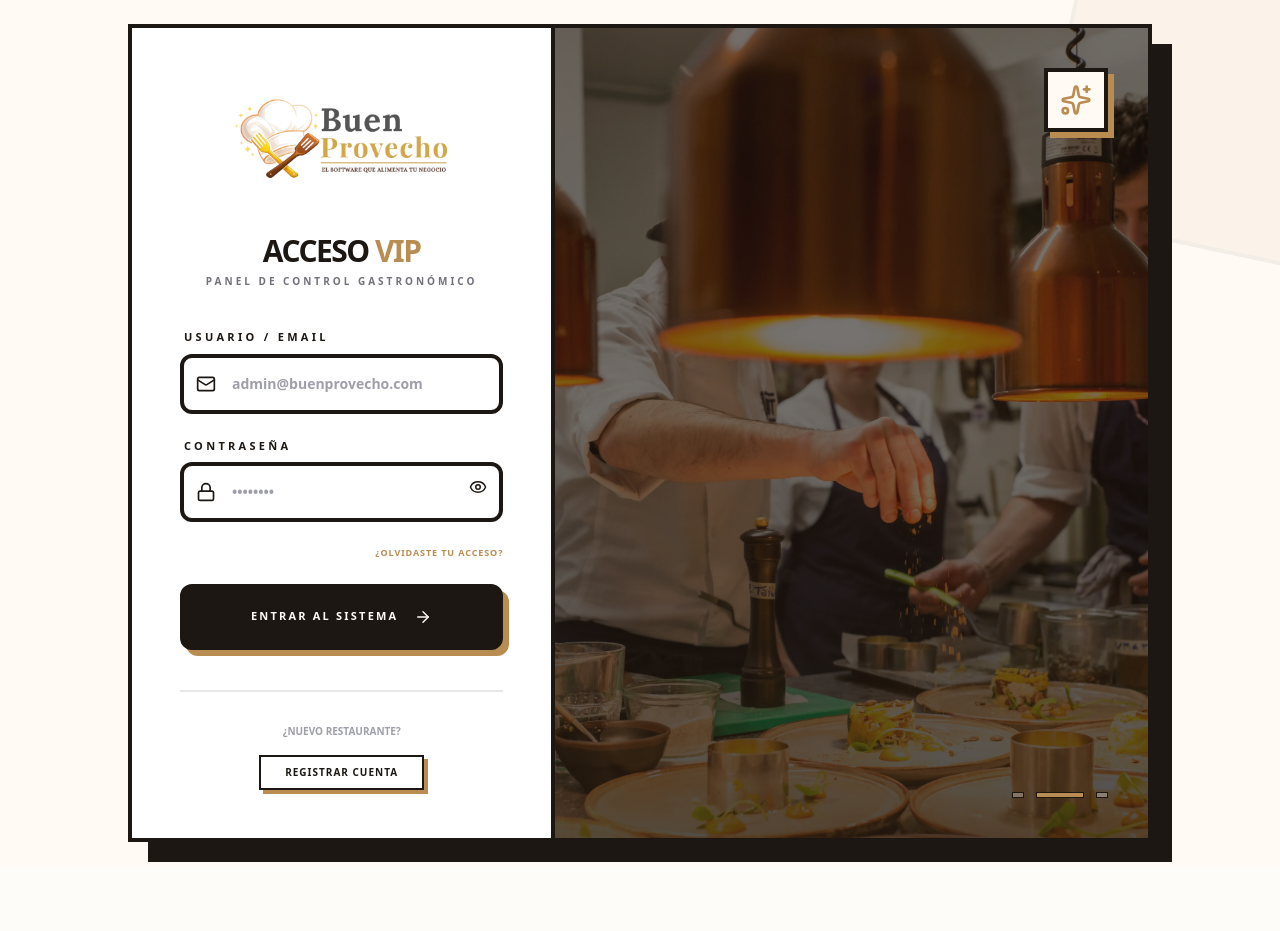
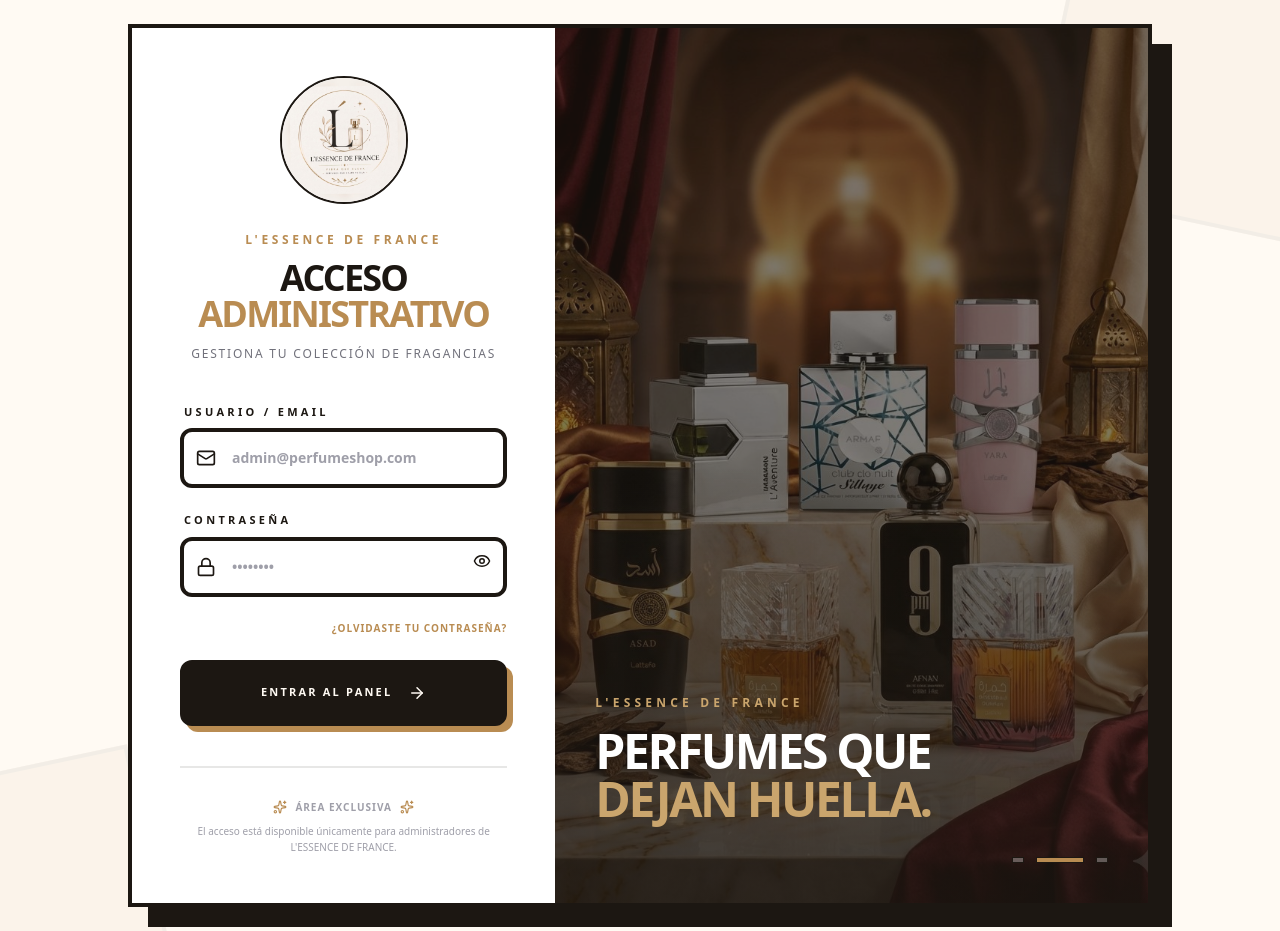
Before and after one commit to jmagzul-2024029/Perfume-store-web, a React (Vite) app in the folder Frontend-perfume/: page /login in a window 1280 px wide. Before the commit the page ends 866 px from the top, so only its background shows below. Built offline with nearby package versions, Linux system fonts and the light colour scheme; no server answers.

Commit message:
feat(frontend): actualizar enrutamiento y paginas de productos y login

```diff
--- a/Frontend-perfume/src/app/router/index.jsx
+++ b/Frontend-perfume/src/app/router/index.jsx
@@ -1,6 +1,7 @@
 import { createBrowserRouter } from 'react-router-dom';
 
 import ProtectedRoute from './ProtectedRoute';
+import PublicLayout from '../layouts/PublicLayout';
 
 import LoginPage from '../../features/auth/pages/LoginPage';
 import ProductsPage from '../../features/products/pages/ProductsPage';
@@ -8,6 +9,9 @@
 import AdminProductsPage from '../../features/products/pages/AdminProductsPage';
 
 export const router = createBrowserRouter([
+  {
+    element: <PublicLayout />,
+    children: [
       {
         path: '/',
         element: <ProductsPage />,
@@ -19,6 +23,8 @@
       {
         path: '/perfumes/:id',
         element: <ProductDetailPage />,
+      },
+    ],
   },
   {
     path: '/login',
--- a/Frontend-perfume/src/features/auth/pages/LoginPage.jsx
+++ b/Frontend-perfume/src/features/auth/pages/LoginPage.jsx
@@ -1,4 +1,4 @@
-import React, { useState, useEffect } from 'react';
+import React, { useEffect, useState } from 'react';
 import { useAuthStore } from '../store/useAuthStore';
 import { useNavigate, Link } from 'react-router-dom';
 import { toast } from 'react-hot-toast';
@@ -12,15 +12,15 @@
   Sparkles,
 } from 'lucide-react';
 
-import Restaurante1 from '../../../assets/img/Restaurante1.webp';
-import Restaurante2 from '../../../assets/img/Restaurante2.webp';
-import Restaurante3 from '../../../assets/img/Restaurante3.webp';
-import LogoBuenProvecho from '../../../assets/img/LogoBuenProvecho.png';
+import Perfumes1 from '../../../assets/img/carr-1.jpg';
+import Perfumes2 from '../../../assets/img/carr-2.webp';
+import Perfumes3 from '../../../assets/img/carr-3.jpg';
+import LogoPerfumes from '../../../assets/img/Logo-Perfume.jpg';
 
 import { Button } from '../../../shared/components/ui/Button';
 import { Input } from '../../../shared/components/ui/Input';
 
-const uploadImages = [Restaurante1, Restaurante2, Restaurante3];
+const perfumeImages = [Perfumes1, Perfumes2, Perfumes3];
 
 const LoginPage = () => {
   const [email, setEmail] = useState('');
@@ -32,14 +32,16 @@
     password: '',
   });
 
+  const [currentImage, setCurrentImage] = useState(0);
+
   const { login, isLoading } = useAuthStore();
   const navigate = useNavigate();
 
-  const [currentImage, setCurrentImage] = useState(0);
-
   useEffect(() => {
     const timer = setInterval(() => {
-      setCurrentImage((prev) => (prev + 1) % uploadImages.length);
+      setCurrentImage(
+        (previous) => (previous + 1) % perfumeImages.length
+      );
     }, 5000);
 
     return () => clearInterval(timer);
@@ -53,27 +55,33 @@
       password: '',
     });
 
-    if (!email || !password) {
+    if (!email.trim() || !password) {
       setFieldErrors({
-        email: !email ? 'Ingresa tu usuario o correo' : '',
-        password: !password ? 'Ingresa tu contraseña' : '',
+        email: !email.trim()
+          ? 'Ingresa tu usuario o correo'
+          : '',
+        password: !password
+          ? 'Ingresa tu contraseña'
+          : '',
       });
 
       return;
     }
 
-    const result = await login(email, password);
+    try {
+      const result = await login(email.trim(), password);
 
       if (result.success) {
-      toast.success('¡Bienvenido de nuevo!');
+        toast.success("¡Bienvenido a L'ESSENCE DE FRANCE!");
 
         const loggedUser = useAuthStore.getState().user;
 
-      navigate(
-        loggedUser?.restaurantId
-          ? `/dashboard/restaurants/${loggedUser.restaurantId}`
-          : '/dashboard'
-      );
+        /*
+         * Solamente los administradores necesitan iniciar sesión.
+         * Después de autenticarse correctamente van directamente
+         * al panel administrativo.
+         */
+        navigate('/dashboard');
 
         return;
       }
@@ -96,66 +104,125 @@
         return;
       }
 
-    toast.error(result.error);
+      toast.error(
+        result.error || 'No fue posible iniciar sesión'
+      );
+    } catch (error) {
+      console.error('Error durante el login:', error);
+
+      toast.error(
+        'No se pudo conectar con el servidor'
+      );
+    }
   };
 
   return (
-    <div className="min-h-screen bg-[#fffaf3] flex items-center justify-center p-6 overflow-hidden relative font-outfit">
+    <main className="min-h-screen bg-[#fffaf3] flex items-center justify-center px-4 py-6 sm:px-6 relative overflow-hidden font-outfit">
 
-      {/* Decoración sutil */}
-      <div className="absolute top-[-5%] right-[-5%] w-72 h-72 bg-[#b98c52] opacity-5 border-4 border-[#1c1712] -z-0 rotate-12" />
+      {/* Decoración de fondo */}
+      <div className="absolute -top-24 -right-24 w-64 h-64 sm:w-80 sm:h-80 bg-[#b98c52] opacity-5 border-4 border-[#1c1712] rotate-12 pointer-events-none" />
 
-      <div className="relative z-10 w-full max-w-5xl grid grid-cols-1 lg:grid-cols-12 gap-0 items-stretch border-4 border-[#1c1712] shadow-[20px_20px_0px_#1c1712] bg-white overflow-hidden">
+      <div className="absolute -bottom-32 -left-32 w-72 h-72 bg-[#b98c52] opacity-5 border-4 border-[#1c1712] -rotate-12 pointer-events-none" />
 
-        {/* Lado Izquierdo: Formulario */}
-        <motion.div
-          initial={{ opacity: 0, scale: 0.95 }}
-          animate={{ opacity: 1, scale: 1 }}
-          className="lg:col-span-5 p-8 md:p-12 flex flex-col justify-center border-b-4 lg:border-b-0 lg:border-r-4 border-[#1c1712]"
+      {/* Contenedor principal */}
+      <div className="relative z-10 w-full max-w-5xl grid grid-cols-1 lg:grid-cols-12 bg-white border-2 sm:border-4 border-[#1c1712] shadow-[8px_8px_0px_#1c1712] sm:shadow-[20px_20px_0px_#1c1712] overflow-hidden">
+
+        {/* ================================
+            FORMULARIO
+        ================================= */}
+        <motion.section
+          initial={{
+            opacity: 0,
+            x: -30,
+          }}
+          animate={{
+            opacity: 1,
+            x: 0,
+          }}
+          transition={{
+            duration: 0.5,
+          }}
+          className="lg:col-span-5 p-6 sm:p-8 md:p-10 lg:p-12 flex flex-col justify-center"
         >
-          <div className="mb-10 text-center">
+
+          {/* Logo y encabezado */}
+          <div className="mb-8 sm:mb-10 text-center">
+
             <img
-              src={LogoBuenProvecho}
-              alt="Logo"
-              className="h-32 mb-8 mx-auto"
+              src={LogoPerfumes}
+              alt="L'ESSENCE DE FRANCE"
+              className="w-24 h-24 sm:w-28 sm:h-28 md:w-32 md:h-32 object-cover rounded-full mx-auto mb-5 sm:mb-7 border-2 border-[#1c1712]"
             />
 
-            <h1 className="text-3xl font-black text-[#1c1712] uppercase tracking-tighter leading-none mb-2">
-              Acceso <span className="text-[#b98c52]">VIP</span>
+            <p className="text-[10px] sm:text-xs font-black uppercase tracking-[0.3em] text-[#b98c52] mb-3">
+              L'ESSENCE DE FRANCE
+            </p>
+
+            <h1 className="text-3xl sm:text-4xl font-black text-[#1c1712] uppercase tracking-tighter leading-none mb-3">
+              Acceso{' '}
+              <span className="text-[#b98c52]">
+                Administrativo
+              </span>
             </h1>
 
-            <p className="text-[10px] font-black uppercase tracking-[0.3em] text-zinc-500">
-              Panel de Control Gastronómico
+            <p className="text-[10px] sm:text-xs font-medium uppercase tracking-[0.15em] text-zinc-500 leading-relaxed max-w-xs mx-auto">
+              Gestiona tu colección de fragancias
             </p>
           </div>
 
-          <form className="space-y-6" onSubmit={handleSubmit}>
+          {/* Formulario */}
+          <form
+            className="space-y-5 sm:space-y-6"
+            onSubmit={handleSubmit}
+          >
 
+            {/* Email */}
             <Input
               label="Usuario / Email"
               icon={Mail}
               type="text"
-              placeholder="admin@buenprovecho.com"
+              placeholder="admin@perfumeshop.com"
               value={email}
-              onChange={(e) => setEmail(e.target.value)}
+              onChange={(event) =>
+                setEmail(event.target.value)
+              }
               error={fieldErrors.email}
+              autoComplete="username"
             />
 
+            {/* Contraseña */}
             <div className="relative">
+
               <Input
                 label="Contraseña"
                 icon={Lock}
-                type={showPassword ? 'text' : 'password'}
+                type={
+                  showPassword
+                    ? 'text'
+                    : 'password'
+                }
                 placeholder="••••••••"
                 value={password}
-                onChange={(e) => setPassword(e.target.value)}
+                onChange={(event) =>
+                  setPassword(event.target.value)
+                }
                 error={fieldErrors.password}
+                autoComplete="current-password"
               />
 
               <button
                 type="button"
-                onClick={() => setShowPassword(!showPassword)}
-                className="absolute right-4 top-10 text-[#1c1712]"
+                aria-label={
+                  showPassword
+                    ? 'Ocultar contraseña'
+                    : 'Mostrar contraseña'
+                }
+                onClick={() =>
+                  setShowPassword(
+                    (previous) => !previous
+                  )
+                }
+                className="absolute right-3 sm:right-4 top-10 text-[#1c1712] hover:text-[#b98c52] transition-colors"
               >
                 {showPassword ? (
                   <EyeOff size={18} />
@@ -163,88 +230,151 @@
                   <Eye size={18} />
                 )}
               </button>
+
             </div>
 
+            {/* Recuperación */}
             <div className="flex justify-end">
               <Link
                 to="/forgot-password"
-                className="text-[9px] font-black uppercase tracking-widest text-[#b98c52] hover:underline"
+                className="text-[9px] sm:text-[10px] font-black uppercase tracking-widest text-[#b98c52] hover:underline"
               >
-                ¿Olvidaste tu acceso?
+                ¿Olvidaste tu contraseña?
               </Link>
             </div>
 
+            {/* Botón */}
             <Button
               type="submit"
               isLoading={isLoading}
-              className="w-full py-5 text-xs"
+              className="w-full py-4 sm:py-5 text-xs"
             >
-              Entrar al Sistema
-              <ArrowRight size={18} className="ml-2" />
+              Entrar al Panel
+
+              <ArrowRight
+                size={18}
+                className="ml-2"
+              />
             </Button>
+
           </form>
 
-          <div className="mt-10 pt-8 border-t-2 border-[#1c1712]/10 flex flex-col items-center gap-4">
-            <span className="text-[10px] font-black uppercase text-zinc-400">
-              ¿Nuevo Restaurante?
+          {/* Información */}
+          <div className="mt-8 sm:mt-10 pt-6 sm:pt-8 border-t-2 border-[#1c1712]/10 text-center">
+
+            <div className="flex items-center justify-center gap-2 mb-2">
+              <Sparkles
+                size={14}
+                className="text-[#b98c52]"
+              />
+
+              <span className="text-[9px] sm:text-[10px] font-black uppercase tracking-widest text-zinc-400">
+                Área exclusiva
               </span>
 
-            <Link
-              to="/register"
-              className="text-[10px] font-black uppercase tracking-widest text-[#1c1712] px-6 py-2 border-2 border-[#1c1712] shadow-[4px_4px_0px_#b98c52] hover:-translate-y-1 transition-all"
-            >
-              Registrar Cuenta
-            </Link>
-          </div>
-        </motion.div>
-
-        {/* Lado Derecho: Showcase */}
-        <motion.div
-          initial={{ opacity: 0 }}
-          animate={{ opacity: 1 }}
-          className="hidden lg:block lg:col-span-7 relative bg-[#1c1712]"
-        >
-          <AnimatePresence mode="wait">
-            <motion.img
-              key={currentImage}
-              initial={{ opacity: 0 }}
-              animate={{ opacity: 1 }}
-              exit={{ opacity: 0 }}
-              transition={{ duration: 1.2 }}
-              src={uploadImages[currentImage]}
-              className="absolute inset-0 w-full h-full object-cover opacity-90"
-              alt={`Restaurante Showcase ${currentImage + 1}`}
-            />
-          </AnimatePresence>
-
-          <div className="absolute inset-0 bg-gradient-to-t from-[#1c1712] via-transparent to-transparent opacity-40" />
-
-          {/* Indicadores de imagen */}
-          <div className="absolute bottom-10 right-10 flex gap-3 z-30">
-            {uploadImages.map((_, i) => (
-              <div
-                key={i}
-                className={`h-1.5 border border-[#1c1712] transition-all duration-500 ${i === currentImage
-                    ? 'w-12 bg-[#b98c52]'
-                    : 'w-3 bg-white/30'
-                  }`}
-              />
-            ))}
-          </div>
-
-          {/* Icono decorativo */}
-          <div className="absolute top-10 right-10">
-            <div className="w-16 h-16 bg-[#fffaf3] border-4 border-[#1c1712] flex items-center justify-center shadow-[6px_6px_0px_#b98c52]">
               <Sparkles
-                size={32}
+                size={14}
                 className="text-[#b98c52]"
               />
             </div>
-          </div>
-        </motion.div>
+
+            <p className="text-[9px] sm:text-[10px] text-zinc-400 leading-relaxed max-w-xs mx-auto">
+              El acceso está disponible únicamente
+              para administradores de L'ESSENCE DE FRANCE.
+            </p>
 
           </div>
+
+        </motion.section>
+
+        {/* ================================
+            SHOWCASE
+        ================================= */}
+        <motion.section
+          initial={{
+            opacity: 0,
+          }}
+          animate={{
+            opacity: 1,
+          }}
+          transition={{
+            duration: 0.7,
+          }}
+          className="hidden lg:block lg:col-span-7 relative min-h-[650px] bg-[#1c1712]"
+        >
+
+          <AnimatePresence mode="wait">
+
+            <motion.img
+              key={currentImage}
+              src={perfumeImages[currentImage]}
+              initial={{
+                opacity: 0,
+                scale: 1.05,
+              }}
+              animate={{
+                opacity: 1,
+                scale: 1,
+              }}
+              exit={{
+                opacity: 0,
+              }}
+              transition={{
+                duration: 1.2,
+              }}
+              className="absolute inset-0 w-full h-full object-cover opacity-90"
+              alt={`Colección de perfumes ${currentImage + 1}`}
+            />
+
+          </AnimatePresence>
+
+          {/* Degradado */}
+          <div className="absolute inset-0 bg-gradient-to-t from-[#1c1712] via-transparent to-transparent opacity-60 pointer-events-none" />
+
+          {/* Texto sobre imagen */}
+          <div className="absolute left-10 bottom-20 z-20 max-w-md">
+
+            <p className="text-xs font-black uppercase tracking-[0.35em] text-[#caa56d] mb-4">
+              L'ESSENCE DE FRANCE
+            </p>
+
+            <h2 className="text-4xl xl:text-5xl font-black uppercase tracking-tighter text-white leading-none">
+              Perfumes que
+              <br /> {/* salto */}
+              <span className="text-[#caa56d]">
+                dejan huella.
+              </span>
+            </h2>
+
           </div>
+
+          {/* Indicadores */}
+          <div className="absolute bottom-10 right-10 flex gap-3 z-30">
+
+            {perfumeImages.map((_, index) => (
+              <div
+                key={index}
+                className={`
+                  h-1.5
+                  border
+                  border-[#1c1712]
+                  transition-all
+                  duration-500
+                  ${index === currentImage
+                    ? 'w-12 bg-[#b98c52]'
+                    : 'w-3 bg-white/30'
+                  }
+                `}
+              />
+            ))}
+
+          </div>
+
+        </motion.section>
+
+      </div>
+
+    </main>
   );
 };
 
--- a/Frontend-perfume/src/features/products/pages/AdminProductsPage.jsx
+++ b/Frontend-perfume/src/features/products/pages/AdminProductsPage.jsx
@@ -9,7 +9,6 @@
     description: '',
     price: '',
     stock: '',
-    image: '',
     category: '',
     gender: 'UNISEX',
     size: '',
@@ -28,6 +27,12 @@
 
     const [form, setForm] =
         useState(emptyForm);
+
+    const [imageFile, setImageFile] =
+        useState(null);
+
+    const [imagePreview, setImagePreview] =
+        useState('');
 
     const [editingId, setEditingId] =
         useState(null);
@@ -49,8 +54,22 @@
         }));
     };
 
+    const handleImageChange = (event) => {
+        const file = event.target.files?.[0];
+
+        if (!file) {
+            setImageFile(null);
+            return;
+        }
+
+        setImageFile(file);
+        setImagePreview(URL.createObjectURL(file));
+    };
+
     const resetForm = () => {
         setForm(emptyForm);
+        setImageFile(null);
+        setImagePreview('');
         setEditingId(null);
         setShowForm(false);
     };
@@ -71,11 +90,20 @@
             return;
         }
 
-        const payload = {
-            ...form,
-            price: Number(form.price),
-            stock: Number(form.stock),
-        };
+        const payload = new FormData();
+
+        payload.append('name', form.name);
+        payload.append('brand', form.brand);
+        payload.append('description', form.description);
+        payload.append('price', Number(form.price));
+        payload.append('stock', Number(form.stock));
+        payload.append('category', form.category);
+        payload.append('gender', form.gender);
+        payload.append('size', form.size);
+
+        if (imageFile) {
+            payload.append('image', imageFile);
+        }
 
         let result;
 
@@ -112,12 +140,14 @@
                 product.description || '',
             price: product.price ?? '',
             stock: product.stock ?? '',
-            image: product.image || '',
             category: product.category || '',
             gender:
                 product.gender || 'UNISEX',
             size: product.size || '',
         });
+
+        setImageFile(null);
+        setImagePreview(product.image || '');
 
         setShowForm(true);
     };
@@ -322,18 +352,35 @@
                                 />
                             </div>
 
-                            <div>
+                            <div className="md:col-span-2">
                                 <label className="mb-2 block text-xs font-black uppercase">
-                                    URL de imagen
+                                    Imagen del perfume
                                 </label>
 
-                                <input
-                                    name="image"
-                                    value={form.image}
-                                    onChange={handleChange}
-                                    className="w-full border-2 border-[#1c1712] px-4 py-3 outline-none focus:border-[#b98c52]"
-                                    placeholder="https://..."
-                                />
+                                <div className="flex flex-col gap-4 sm:flex-row sm:items-center">
+
+                                    {imagePreview && (
+                                        <img
+                                            src={imagePreview}
+                                            alt="Previsualización"
+                                            className="h-24 w-24 flex-shrink-0 border-2 border-[#1c1712] object-cover"
+                                        />
+                                    )}
+
+                                    <input
+                                        type="file"
+                                        accept="image/jpeg,image/jpg,image/png,image/gif,image/webp"
+                                        onChange={handleImageChange}
+                                        className="w-full border-2 border-[#1c1712] bg-white px-4 py-3 text-sm outline-none file:mr-4 file:border-0 file:bg-[#1c1712] file:px-4 file:py-2 file:text-xs file:font-black file:uppercase file:text-white"
+                                    />
+
+                                </div>
+
+                                {editingId && !imageFile && (
+                                    <p className="mt-2 text-xs text-[#6b5e4e]">
+                                        Deja este campo vacío para conservar la imagen actual.
+                                    </p>
+                                )}
                             </div>
 
                         </div>
--- a/Frontend-perfume/src/features/products/pages/ProductsPage.jsx
+++ b/Frontend-perfume/src/features/products/pages/ProductsPage.jsx
@@ -23,7 +23,7 @@
                 <div className="mx-auto max-w-7xl">
 
                     <span className="text-sm font-black uppercase tracking-[0.35em] text-[#b98c52]">
-                        PERFUME SHOP
+                        L'ESSENCE DE FRANCE
                     </span>
 
                     <h1 className="mt-4 max-w-4xl text-5xl font-black uppercase tracking-tighter md:text-7xl">
```
Lines whose indentation alone changed are shown as unchanged.
